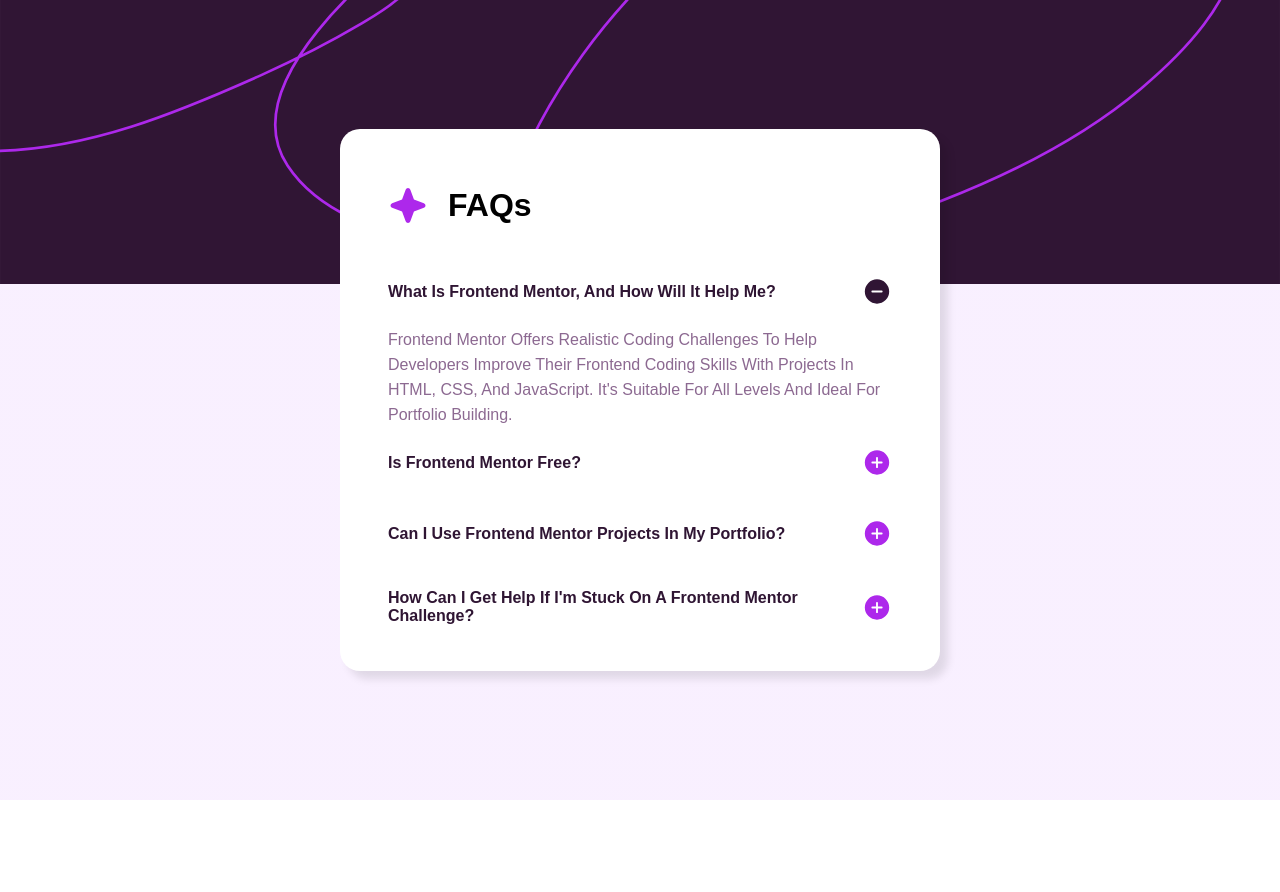
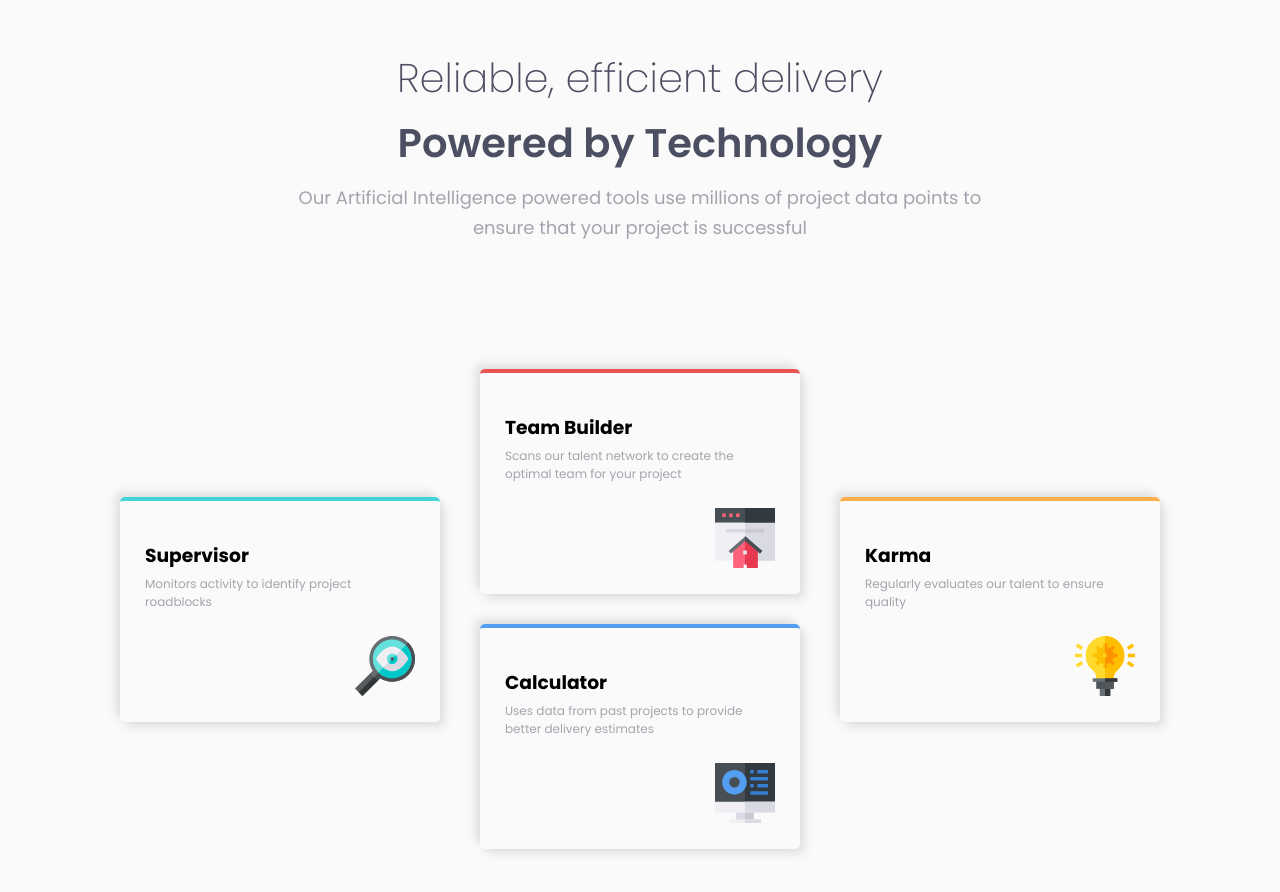
Before and after one commit to ErenYeager014/Front-End-Mentor, a plain HTML site: page index.html in a window 1280 px wide. Before the commit the page ends 800 px from the top, so only its background shows below. Drawn offline with Linux system fonts and the light colour scheme.

Commit message:
done the task

```diff
--- a/index.html
+++ b/index.html
@@ -1,84 +1,92 @@
 <!DOCTYPE html>
 <html lang="en">
+
 <head>
-    <meta charset="UTF-8" />
-    <meta name="viewport" content="width=device-width, initial-scale=1.0" />
+  <meta charset="UTF-8">
+  <meta name="viewport" content="width=device-width, initial-scale=1.0">
   <!-- displays site properly based on user's device -->
 
-    <link
-      rel="icon"
-      type="image/png"
-      sizes="32x32"
-      href="./assets/images/favicon-32x32.png"
-    />
-    <link rel="stylesheet" href="style.css" />
-    <title>Frontend Mentor | FAQ accordion</title>
+  <link rel="icon" type="image/png" sizes="32x32" href="./images/favicon-32x32.png">
+  <link rel="stylesheet" href="style.css">
+  <title>Frontend Mentor | Four card feature section</title>
 
   <!-- Feel free to remove these styles or customise in your own stylesheet 👍 -->
+  <style>
+    .attribution {
+      font-size: 11px;
+      text-align: center;
+    }
+
+    .attribution a {
+      color: hsl(228, 45%, 44%);
+    }
+  </style>
 </head>
+
 <body>
-    <main>
-      <div class="wrapper">
-        <div class="head">
-          <img src="./assets/images/icon-star.svg" alt="*" />
-          <h1>FAQs</h1>
+  <section class="heading">
+    <h2>
+      Reliable, efficient delivery
+    </h2>
+    <h3>
+      Powered by Technology
+    </h3>
+    <p>
+      Our Artificial Intelligence powered tools use millions of project data points
+      to ensure that your project is successful
+    </p>
+  </section>
+  <section class="cards">
+    <div class="card card-1">
+      <h3>
+
+        Supervisor
+      </h3>
+      <p>
+
+        Monitors activity to identify project roadblocks
+      </p>
+      <img src="./images/icon-supervisor.svg" alt="*Supervisor">
     </div>
-        <div class="acc acc-1">
-          <div class="title">
-            What is Frontend Mentor, and how will it help me?
-            <img src="./assets/images/icon-minus.svg" alt="+" />
+    <div class="card card-2">
+      <h3>
+        Team Builder
+      </h3>
+      <p>
+
+        Scans our talent network to create the optimal team for your project
+      </p>
+      <img src="./images/icon-team-builder.svg" alt="*team_builder">
     </div>
-          <p class="content display">
-            Frontend Mentor offers realistic coding challenges to help
-            developers improve their frontend coding skills with projects in
-            HTML, CSS, and JavaScript. It's suitable for all levels and ideal
-            for portfolio building.
+    <div class="card card-3">
+      <h3>
+        Karma
+      </h3>
+      <p>
+
+        Regularly evaluates our talent to ensure quality
       </p>
+      <img src="./images/icon-karma.svg" alt="*karma">
     </div>
+    <div class="card card-4">
+      <h3>
 
-        <div class="acc acc-2">
-          <div class="title">
-            Is Frontend Mentor free?
-            <img src="./assets/images/icon-plus.svg" alt="+" />
+        Calculator
+      </h3>
+      <p>
+
+        Uses data from past projects to provide better delivery estimates
+      </p>
+      <img src="./images/icon-calculator.svg" alt="*Calculator">
     </div>
-          <p class="content">
-            Yes, Frontend Mentor offers both free and premium coding challenges,
-            with the free option providing access to a range of projects
-            suitable for all skill levels.
+  </section>
+
+  <!-- <footer>
+    <p class="attribution">
+      Challenge by <a href="https://www.frontendmentor.io?ref=challenge" target="_blank">Frontend Mentor</a>.
+      Coded by <a href="#">Your Name Here</a>.
     </p>
-        </div>
+  </footer> -->
+</body>
 
-        <div class="acc acc-3">
-          <div class="title">
-            Can I use Frontend Mentor projects in my portfolio?
-            <img src="./assets/images/icon-plus.svg" alt="+" />
-          </div>
-          <p class="content">
-            Yes, you can use projects completed on Frontend Mentor in your
-            portfolio. It's an excellent way to showcase your skills to
-            potential employers!
-          </p>
-        </div>
-
-        <div class="acc acc-4">
-          <div class="title">
-            How can I get help if I'm stuck on a Frontend Mentor challenge?
-            <img src="./assets/images/icon-plus.svg" alt="+" />
-          </div>
-          <p class="content">
-            The best place to get help is inside Frontend Mentor's Discord
-            community. There's a help channel where you can ask questions and
-            seek support from other community members.
-          </p>
-        </div>
-      </div>
-    </main>
-    <script src="./script.js"></script>
-    <!-- <div class="attribution">
-      Challenge by
-      <a href="https://www.frontendmentor.io?ref=challenge" target="_blank"
-        >Frontend Mentor</a
-      >. Coded by <a href="#">Your Name Here</a>.
-    </div> -->
-  </body>
 </html>
--- a/style.css
+++ b/style.css
@@ -1,106 +1,179 @@
-@import url("./assets/fonts/WorkSans-Italic-VariableFont_wght.ttf");
+@import url('https://fonts.googleapis.com/css2?family=Poppins:ital,wght@0,100;0,200;0,300;0,400;0,500;0,600;0,700;0,800;0,900;1,100;1,200;1,300;1,400;1,500;1,600;1,700;1,800;1,900&display=swap');
+
 * {
+    margin: 0;
     padding: 0;
-  margin: 0;
     box-sizing: border-box;
-  font-family: sans-serif;
+    font-family: 'Poppins', sans-serif;
 }
 
 :root {
-  --Light-pink: hsl(275, 100%, 97%);
-  --White: hsl(0, 0%, 100%);
-  --Grayish-purple: hsl(292, 16%, 49%);
-  --Dark-purple: hsl(292, 42%, 14%);
-  --size: 16px;
-}
-body {
-  background-image: url("./assets/images/background-pattern-desktop.svg"),
-    linear-gradient(to bottom, var(--Light-pink) 10%, var(--Light-pink) 100%);
-  background-size: 100vw;
-  background-position: top;
-  background-repeat: no-repeat;
-  display: flex;
-  align-items: center;
-  justify-content: center;
-  min-height: 100vh;
+    --Red: hsl(0, 78%, 62%);
+    --Cyan: hsl(180, 62%, 55%);
+    --Orange: hsl(34, 97%, 64%);
+    --Blue: hsl(212, 86%, 64%);
+    --Very-Dark-Blue: hsl(234, 12%, 34%);
+    --Grayish-Blue: hsl(229, 6%, 66%);
+    --Very-Light-Gray: hsl(0, 0%, 98%);
 }
 
-p {
+body {
     width: 100%;
-  font-size: var(--size);
-}
-main {
-  width: 600px;
-  height: auto;
-  padding-inline: 3rem;
-  padding-block: 1.6rem;
-  background-color: white;
-  border-radius: 20px;
-  box-shadow: 8px 8px 8px rgba(0, 0, 0, 0.1);
+    min-height: 100vh;
+    margin-inline: auto;
+    display: flex;
+    flex-direction: column;
+    justify-content: center;
+    align-items: center;
+    background: var(--Very-Light-Gray);
 }
 
-main .wrapper {
-  width: 100%;
-}
-.head {
-  display: inline-flex;
-  gap: 20px;
-  padding: 30px 0;
-  align-items: center;
-}
-.head h1 {
-  font-weight: 700;
-  font-size: 2rem;
+section {
+    margin: 3rem 1rem;
 }
 
-.acc .title:hover {
-  color: var(--Grayish-purple);
-  cursor: pointer;
-}
-.acc .title {
-  display: flex;
-  gap: 10px;
-  justify-content: space-between;
-  align-items: center;
-  font-size: var(--size);
-  color: var(--Dark-purple);
-  font-weight: 700;
-  padding: 20px 0;
-  text-transform: capitalize;
+.heading {
+    text-align: center;
+
 }
 
-.acc .content {
-  color: var(--Grayish-purple);
-  text-transform: capitalize;
-  text-align: left;
-  line-height: 25px;
-  max-height: 0;
-  text-wrap: wrap;
-  overflow: hidden;
-}
-/* .acc .content {
-  transition: all;
-  transition-duration: 0.6s;
-  transition-delay: 0s;
-  transform-origin: top;
-} */
-.acc .display {
-  max-height: 100%;
+.heading>*:not(h2) {
+    padding: 5px;
 }
 
-@media screen and (width < 787px) {
-  main {
-    max-width: 95%;
+.heading>p {
+    font-size: 12.5px;
+    text-align: center;
+    color: var(--Grayish-Blue);
+    font-weight: 500;
+    line-height: 22px;
 }
-  .acc .title {
-    font-size: small;
+
+.heading>h3 {
+    font-size: 18px;
+    color: var(--Very-Dark-Blue);
+    font-weight: 600;
 }
-  .acc .content {
-    line-height: 1.3rem;
-    font-size: small;
+
+.heading h2 {
+    font-size: 18px;
+    color: var(--Very-Dark-Blue);
+    font-weight: 400;
 }
+
+.cards {
+    display: grid;
+    gap: 30px;
+}
+
+.card {
+    max-width: 20rem;
+    max-height: 225px;
+    border-radius: 5px;
+    padding: 40px 25px;
+    box-shadow: 5px 5px 10px rgba(0, 0, 0, 0.1), -5px -5px 10px rgba(0, 0, 0, 0.1);
+}
+
+.card>*:not(img) {
+    padding-block-end: 5px;
+}
+
+.card p {
+    font-size: 12px;
+    color: var(--Grayish-Blue);
+    text-align: left;
+    font-weight: 400;
+}
+
+.card img {
+    width: 60px;
+    height: 60px;
+    object-fit: contain;
+    float: right;
+    margin-block: 20px;
+}
+
+.card-1 {
+    border-top: 4px solid var(--Cyan);
+}
+
+.card-2 {
+    border-top: 4px solid var(--Red);
+}
+
+.card-3 {
+    border-top: 4px solid var(--Orange);
+}
+
+.card-4 {
+    border-top: 4px solid var(--Blue);
+}
+
+@media (min-width:600px) {
     body {
-    background-image: url("./assets/images/background-pattern-mobile.svg"),
-      linear-gradient(to bottom, var(--Light-pink) 10%, var(--Light-pink) 100%);
+        max-width: 1100px;
+        margin-inline: auto;
+    }
+
+    .cards {
+        grid-template-columns: 1fr 1fr;
+        width: 100%;
+        padding: 25px;
+        display: grid;
+        justify-content: center;
+        place-items: center;
     }
 }
+
+@media (min-width:800px) {
+    /* .heading {
+        border: 2px solid;
+    } */
+
+    .heading>h2,
+    .heading>h3 {
+        font-size: 40px;
+        /* border: 2px solid black; */
+    }
+
+    .heading>p {
+        width: 70%;
+        /* border: 2px solid black; */
+        font-size: 18px;
+        line-height: 30px;
+        font-weight: 400;
+        margin-inline: auto;
+    }
+
+
+
+    .heading>h2 {
+        font-weight: 200;
+    }
+
+    .cards {
+        width: 100%;
+        /* border: 2px solid black; */
+        grid-template-columns: repeat(3, 1fr);
+        grid-template-rows: repeat(3, 1fr);
+        max-height: 500px;
+    }
+
+    .card-1 {
+        grid-column: 1/2;
+        grid-row: 1/3;
+    }
+
+    .card-2 {
+        grid-column: 2/3;
+    }
+
+    .card-3 {
+        grid-column: 3;
+        grid-row: 1/3;
+    }
+
+    .card-4 {
+        grid-column: 2/3;
+    }
+}
```
Also changed, not shown: design/desktop-design.jpg, design/desktop-preview.jpg, design/mobile-design.jpg, images/favicon-32x32.png (added), images/icon-calculator.svg (added), images/icon-karma.svg (added), images/icon-supervisor.svg (added), images/icon-team-builder.svg (added), 3 other files. Lines whose indentation alone changed are shown as unchanged.
